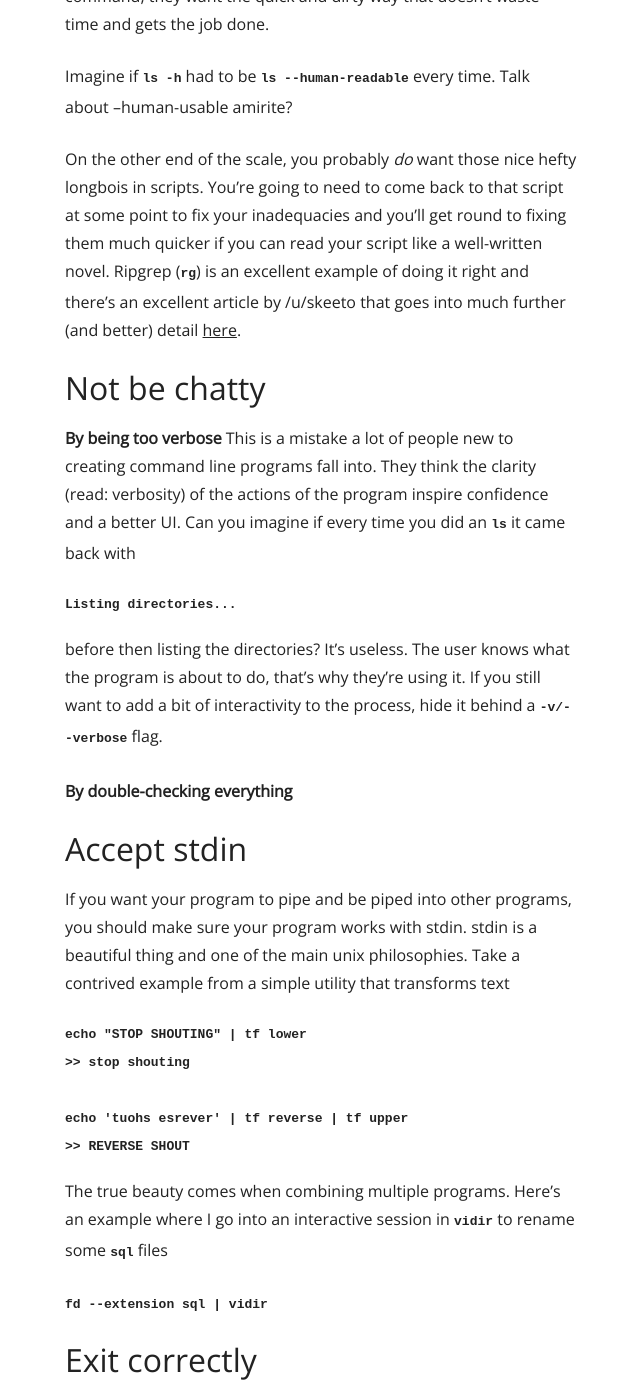
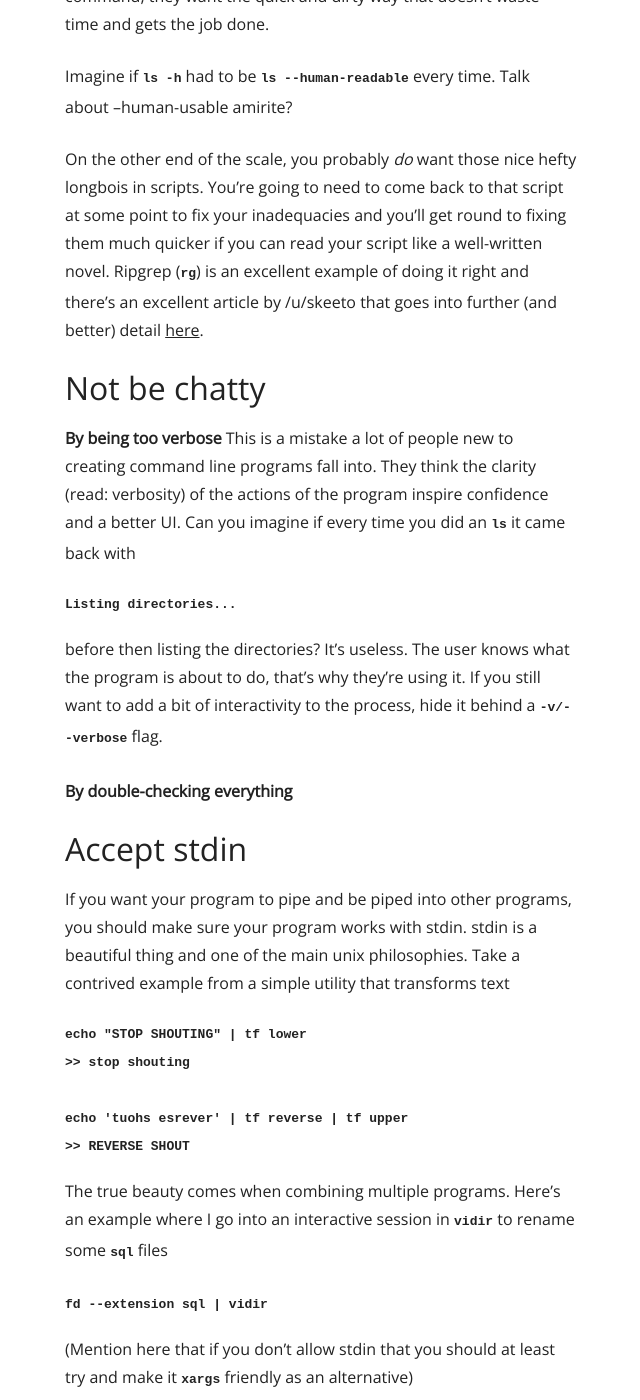
Before and after one commit to joereynolds/joereynolds.github.io, a Jekyll site: the page built from drafts/2020-09-30-good-command-line-programs.md, in a window 1280 px wide and 1400 px high, scrolled down 258 px. Shown: the whole window, without its empty margins (319-959 px from the left). Built offline with Jekyll 4.4.1, drawn with Linux system fonts in a browser that asks for light colours.

Commit message:
Add note about xargs

````diff
--- a/drafts/2020-09-30-good-command-line-programs.md
+++ b/drafts/2020-09-30-good-command-line-programs.md
@@ -19,7 +19,7 @@ in scripts. You're going to need to come back to that script at some point to
 fix your inadequacies and you'll get round to fixing them much quicker if you
 can read your script like a well-written novel. Ripgrep (`rg`) is an excellent
 example of doing it right and there's an excellent article by /u/skeeto that
-goes into much further (and better) detail [here](https://nullprogram.com/blog/2020/08/01/).
+goes into further (and better) detail [here](https://nullprogram.com/blog/2020/08/01/).
 
 # Not be chatty
 
@@ -62,6 +62,9 @@ some `sql` files
 fd --extension sql | vidir
 ```
 
+(Mention here that if you don't allow stdin that you should at least try and
+make it `xargs` friendly as an alternative)
+
 # Exit correctly
 
 Your program's your baby right? And you want people to use it **right**?
````
